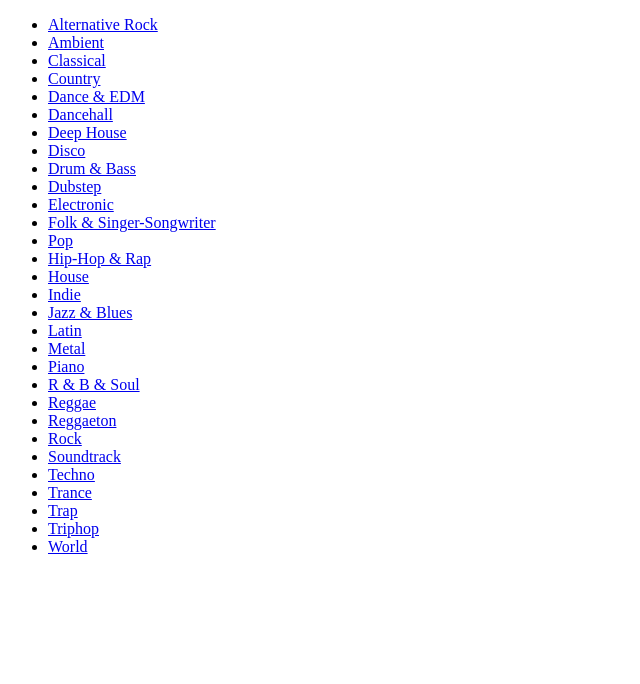
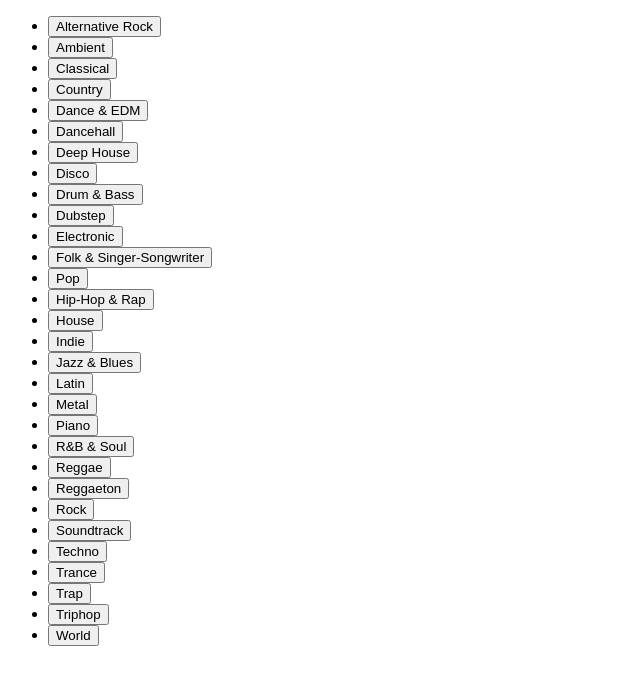
Before and after one commit to ronoh2001/soundVideo, a plain HTML site: page soundcloud.html in a window 1280 px wide. Shown: the whole page, without its empty margins (0-640 px from the left). Drawn offline with nearby package versions, Linux system fonts and the light colour scheme; a script that the page names is missing.

Commit message:
updated soundcloud

```diff
--- a/js/script2.js
+++ b/js/script2.js
@@ -25,6 +25,14 @@ window.onload = function() {
     })(i);
   }
 };
+
+$(document).ready(function() {
+  SC.get('/tracks', { genres: 'aoa' }, function(tracks) {
+    $(tracks).each(function(index, track) {
+      $('#results').append($('<li></li>').html(track.title + ' - ' + track.genre));
+    });
+  });
+});
 // $(document).ready(function() {
 //   SC.get('/tracks', { genres: 'aoa' }, function(tracks) {
 //     $(tracks).each(function(index, track) {
--- a/soundcloud.html
+++ b/soundcloud.html
@@ -7,42 +7,45 @@
 
     </head>
     <body>
+      <ul id='results'>
+
+      </ul>
       <ul>
-        <li><a href= "#" class= 'genre'>Alternative Rock</a></li>
-        <li><a href= "#" class= 'genre'>Ambient</a></li>
-        <li><a href="#" class= "genre">Classical</a></li>
-        <li><a href="#" class= 'genre'>Country</a></li>
-        <li><a href="#" class= 'genre'>Dance & EDM</a></li>
-        <li><a href="#" class= 'genre'>Dancehall</a></li>
-        <li><a href="#" class= 'genre'>Deep House</a></li>
-        <li><a href="#" class= 'genre'>Disco</a></li>
-        <li><a href="#" class= 'genre'>Drum & Bass</a></li>
-        <li><a href="#" class= 'genre'>Dubstep</a></li>
-        <li><a href="#" class= 'genre'>Electronic</a></li>
-        <li><a href="#" class= 'genre'>Folk & Singer-Songwriter</a></li>
-        <li><a href="#" class= 'genre'>Pop</a></li>
-        <li><a href="#" class= 'genre'>Hip-Hop & Rap</a></li>
-        <li><a href="#" class= 'genre'>House</a></li>
-        <li><a href="#" class= 'genre'>Indie</a></li>
-        <li><a href="#" class= 'genre'>Jazz & Blues</a></li>
-        <li><a href="#" class= 'genre'>Latin</a></li>
-        <li><a href="#" class= 'genre'>Metal</a></li>
-        <li><a href="#" class= 'genre'>Piano</a></li>
-        <li><a href="#" class= 'genre'>R & B & Soul</a></li>
-        <li><a href="#" class= 'genre'>Reggae</a></li>
-        <li><a href="#" class= 'genre'>Reggaeton</a></li>
-        <li><a href="#" class= 'genre'>Rock</a></li>
-        <li><a href="#" class= 'genre'>Soundtrack</a></li>
-        <li><a href="#" class= 'genre'>Techno</a></li>
-        <li><a href="#" class= 'genre'>Trance</a></li>
-        <li><a href="#" class= 'genre'>Trap</a></li>
-        <li><a href="#" class= 'genre'>Triphop</a></li>
-        <li><a href="#" class= 'genre'>World</a></li>
+        <li><button href= '#' class= 'genre' --data-genre='Alternative Rock'>Alternative Rock</button></li>
+        <li><button href= "#" class= 'genre'--data-genre='Ambient'>Ambient</button></li>
+        <li><button href="#" class= "genre"--data-genre= 'Classical'>Classical</button></li>
+        <li><button href="#" class= 'genre'--data-genre= 'Country'>Country</button></li>
+        <li><button href="#" class= 'genre' --data-genre='Dance & EDM'>Dance & EDM</button></li>
+        <li><button href="#" class= 'genre'--data-genre= 'Dancehall'>Dancehall</button></li>
+        <li><button href="#" class= 'genre'--data-genre= 'Deep House'>Deep House</button></li>
+        <li><button href="#" class= 'genre'--data-genre= 'Disco'>Disco</button></li>
+        <li><button href="#" class= 'genre'--data-genre= 'Drum & Bass'>Drum & Bass</button></li>
+        <li><button href="#" class= 'genre'--data-genre= 'Dubstep'>Dubstep</button></li>
+        <li><button href="#" class= 'genre'--data-genre= 'Electronic'>Electronic</button></li>
+        <li><button href="#" class= 'genre'--data-genre= 'Folk & Singer-Songwriter'>Folk & Singer-Songwriter</button></li>
+        <li><button href="#" class= 'genre'--data-genre= 'Pop'>Pop</button></li>
+        <li><button href="#" class= 'genre'--data-genre= 'Hip-Hop'>Hip-Hop & Rap</button></li>
+        <li><button href="#" class= 'genre'--data-genre= 'House'>House</button></li>
+        <li><button href="#" class= 'genre'--data-genre= 'Indie'>Indie</button></li>
+        <li><button href="#" class= 'genre'--data-genre= 'Jazz & Blues'>Jazz & Blues</button></li>
+        <li><button href="#" class= 'genre'--data-genre= 'Latin'>Latin</button></li>
+        <li><button href="#" class= 'genre'--data-genre= 'Metal'>Metal</button></li>
+        <li><button href="#" class= 'genre'--data-genre= 'Piano'>Piano</button></li>
+        <li><button href="#" class= 'genre'--data-genre= 'R&B & Soul'>R&B & Soul</button></li>
+        <li><button href="#" class= 'genre'--data-genre= 'Reggae'>Reggae</button></li>
+        <li><button href="#" class= 'genre'--data-genre= 'Reggaeton'>Reggaeton</button></li>
+        <li><button href="#" class= 'genre'--data-genre= 'Rock'>Rock</button></li>
+        <li><button href="#" class= 'genre'--data-genre= 'Soundtrack'>Soundtrack</button></li>
+        <li><button href="#" class= 'genre'--data-genre= 'Techno'>Techno</button></li>
+        <li><button href="#" class= 'genre'--data-genre= 'Trance'>Trance</button></li>
+        <li><button href="#" class= 'genre'--data-genre= 'Trap'>Trap</button></li>
+        <li><button href="#" class= 'genre'--data-genre= 'Triphop'>Triphop</button></li>
+        <li><button href="#" class= 'genre'--data-genre= 'World'>World</button></li>
 
       </ul>
         <div id="target"></div>
 
     </body>
-    <script src="https://ajax.googleapis.com/ajax/libs/jquery/2.1.4/jquery.min.js"></script>
+
 
 </html>
```
Also changed, not shown: index.html (+0 -1 lines).
